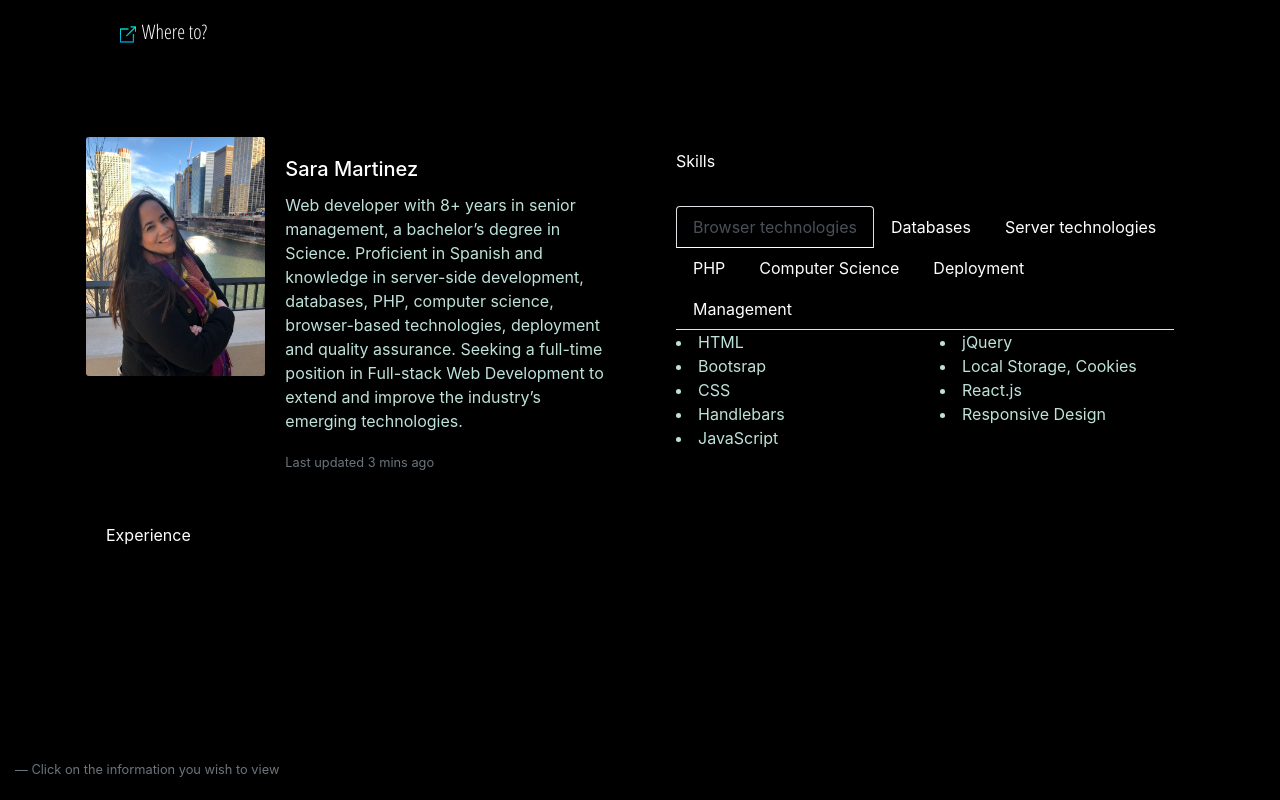
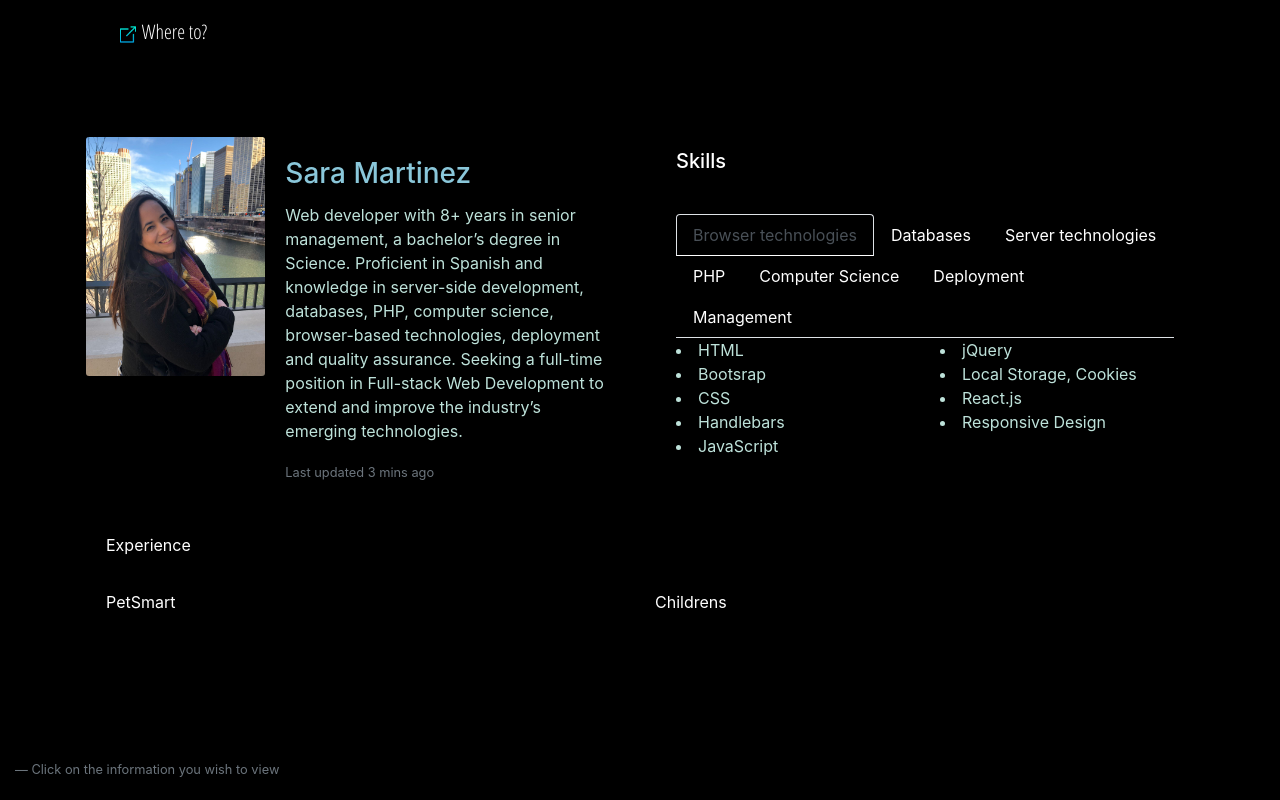
Before and after one commit to CookieChef/Sara_M, a plain HTML site: page personal.html in a window 1280 px wide. Drawn offline with nearby package versions, Linux system fonts and the light colour scheme.

Commit message:
minor css done to personal html

```diff
--- a/personal.html
+++ b/personal.html
@@ -59,7 +59,7 @@
                         </div>
                         <div class="col-md-8">
                             <div class="card-body" id="cardPic">
-                                <h5 class="card-title">Sara Martinez</h5>
+                                <h3 id="myname" class="card-title">Sara Martinez</h3>
                                 <p class="card-text" id="list">Web developer with 8+ years in senior management, a
                                     bachelor’s
                                     degree in
@@ -80,7 +80,7 @@
             <div class="col-lg-6">
                 <div class="card" id="cardPic">
                     <div class="card-header">
-                        Skills
+                        <h5>Skills</h5>
                     </div>
                     <div class="card-body">
                         <ul class="nav nav-tabs" id="myTab" role="tablist">
@@ -189,20 +189,25 @@
             </div>
         </div>
 
-        <div class="row">
-            <div class="col-lg-6">
+        <div class="row justify-content-md-center">
+            <div class="col-lg">
                 <div class="card" id="cardPic">
                     <div class="card-header">
                         Experience
                     </div>
                     <div class="card-body">
-
+                        <div class="row justify-content-md-center">
+                            <div class="col-lg-6">
+                                PetSmart
+                            </div>
+                            <div class="col-lg-6">
+                                Childrens
+                            </div>
+                        </div>
                     </div>
                 </div>
             </div>
-            <div class="col-lg-6">
 
-            </div>
 
 
         </div>
--- a/styles/personal.css
+++ b/styles/personal.css
@@ -29,3 +29,6 @@ a:link {
 #list{
     color:rgb(190, 226, 218);
 }
+#myname{
+    color:rgb(138, 199, 218);
+}
```
